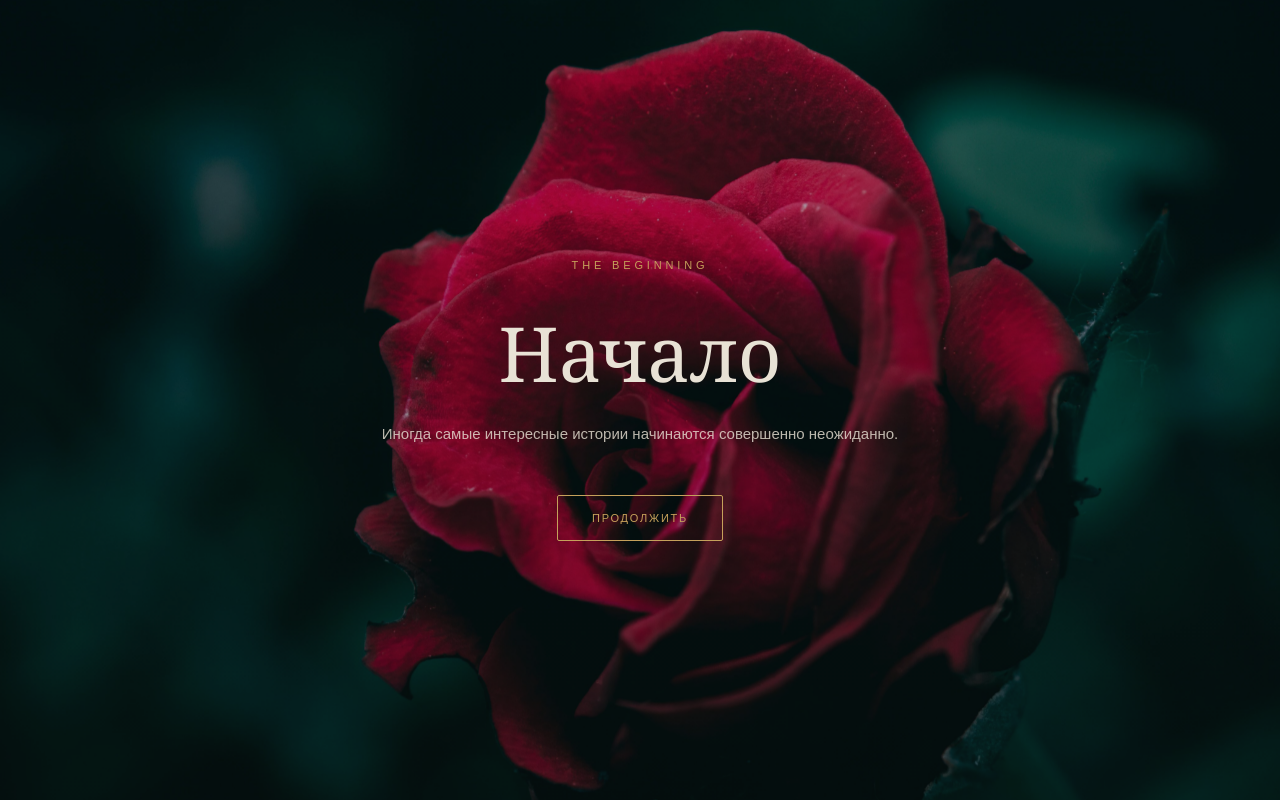
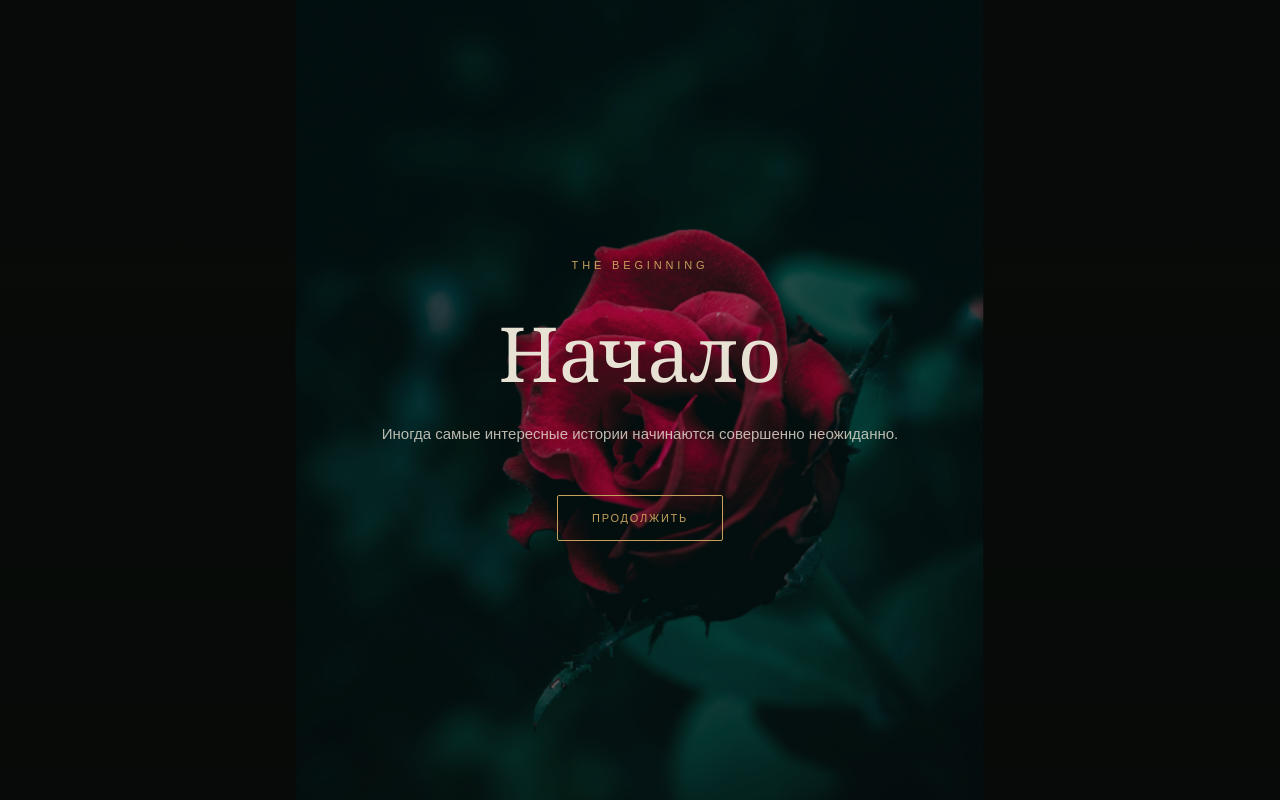
Before and after one commit to uzr22/a-little-universe, a plain HTML site: page index.html in a window 1280 px wide. Both pictures are taken after a click on the button "НАЧАТЬ ПУТЕШЕСТВИЕ". Drawn offline with Linux system fonts and the light colour scheme.

Commit message:
Update style.css

```diff
--- a/style.css
+++ b/style.css
@@ -107,8 +107,8 @@ body {
         ),
         url("assets/flower/flower-main.jpg");
 
-    background-size: cover;
-    background-position: center;
+    background-size: auto 115%;
+    background-position: center 45%;
     background-repeat: no-repeat;
 
     transform: scale(1);
```
